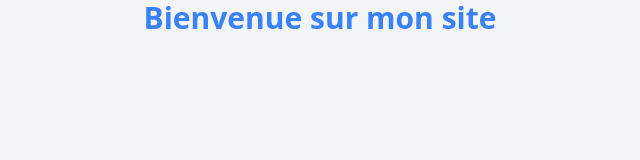
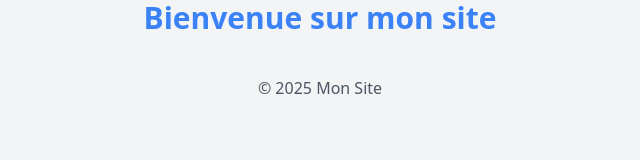
Before and after one commit to MoquereauClement/DevOps-TD1-git, a plain HTML site: page index.html in a window 1280 px wide. Shown: the whole page, without its empty margins (320-960 px from the left). Drawn offline with nearby package versions, Linux system fonts and the light colour scheme.

Commit message:
Ajout du footer dans index.html

```diff
--- a/index.html
+++ b/index.html
@@ -9,5 +9,9 @@
 </head>
 <body class="bg-gray-100 text-center">
     <h1 class="text-3xl font-bold text-blue-500">Bienvenue sur mon site</h1>
+
+<footer class="mt-10 text-gray-600">&#169; 2025 Mon Site</footer>
+
+
 </body>
 </html>
```
